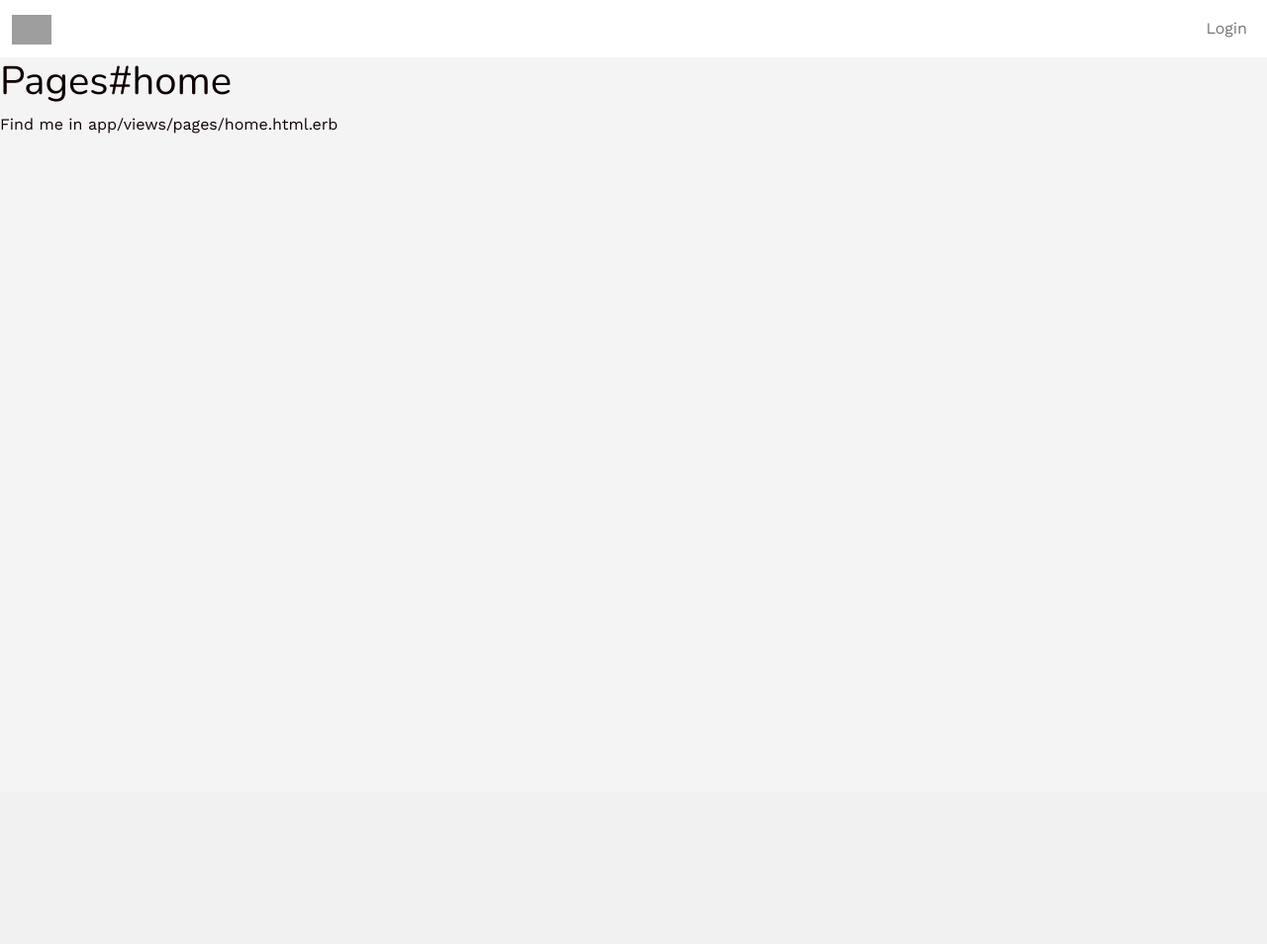
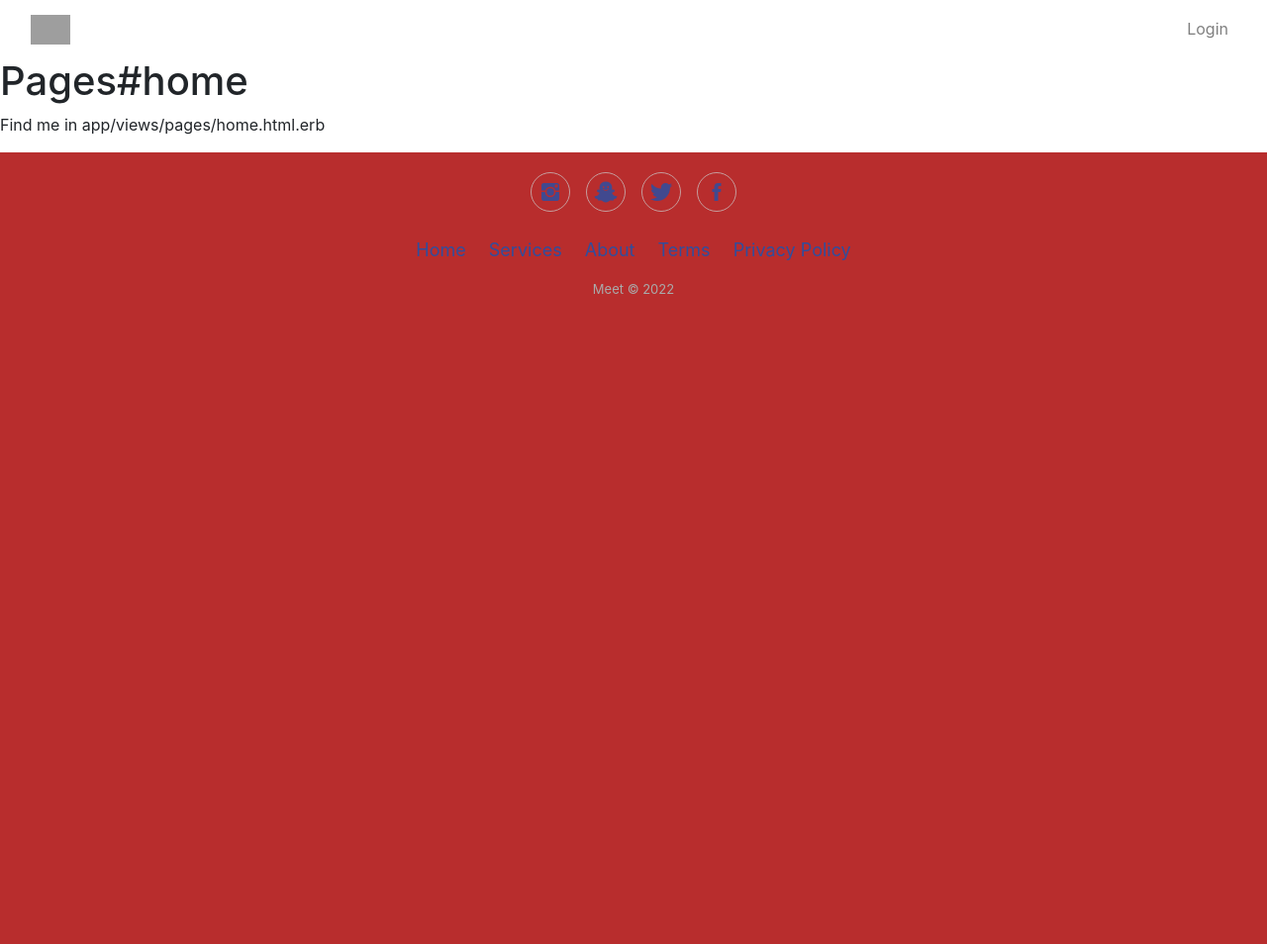
Before and after one commit to Ade2387/Meet-app, a Rails app: page / in a window 1280 px wide. Shown: the whole page at 99% size. Before the commit the page ends 135 px from the top, so only its background shows below. Run offline with Rails 7, Linux system fonts and the light colour scheme; style sheets or scripts are compiled from the project's sources; some libraries are stand-ins or nearby versions; grey boxes are pictures that could not be loaded.

Commit message:
saving changes and pulling master branch

```diff
--- /dev/null
+++ b/app/assets/stylesheets/components/_footer.scss
@@ -0,0 +1,61 @@
+.footer-basic {
+  padding:20px 0;
+  background-color:#b82d2d;
+  color:#0F56B9;
+  min-height: 100vh;
+  display: flex;
+  flex-direction: column;
+}
+
+.footer-basic ul {
+  padding:0;
+  list-style:none;
+  text-align:center;
+  font-size:18px;
+  line-height:1.6;
+}
+
+.footer-basic li {
+  padding:0 5px;
+}
+
+.footer-basic ul a {
+  color:inherit;
+  text-decoration:none;
+  opacity:0.8;
+}
+
+.footer-basic ul a:hover {
+  opacity:1;
+}
+
+.footer-basic .social {
+  text-align:center;
+  padding-bottom:25px;
+}
+
+.footer-basic .social > a {
+  font-size:24px;
+  width:40px;
+  height:40px;
+  line-height:40px;
+  display:inline-block;
+  text-align:center;
+  border-radius:50%;
+  border:1px solid #ccc;
+  margin:0 8px;
+  color:inherit;
+  opacity:0.7;
+}
+
+.footer-basic .social > a:hover {
+  opacity:1;
+}
+
+.footer-basic .copyright {
+  margin-top:15px;
+  text-align:center;
+  font-size:13px;
+  color:#aaa;
+  margin-bottom:0;
+}
--- a/app/assets/stylesheets/components/_index.scss
+++ b/app/assets/stylesheets/components/_index.scss
@@ -2,3 +2,4 @@
 @import "alert";
 @import "avatar";
 @import "navbar";
+@import "footer";
--- a/app/views/layouts/application.html.erb
+++ b/app/views/layouts/application.html.erb
@@ -10,6 +10,14 @@
     <%= stylesheet_link_tag 'application', media: 'all', 'data-turbolinks-track': 'reload' %>
 
     <%= javascript_pack_tag 'application', 'data-turbolinks-track': 'reload', defer: true %>
+        <meta charset="utf-8">
+    <meta name="viewport" content="width=device-width, initial-scale=1.0">
+    <title>Untitled</title>
+     <%# this is for the footer %>
+    <div>
+      <link rel="stylesheet" href="https://cdnjs.cloudflare.com/ajax/libs/twitter-bootstrap/4.1.3/css/bootstrap.min.css">
+      <link rel="stylesheet" href="https://cdnjs.cloudflare.com/ajax/libs/ionicons/2.0.1/css/ionicons.min.css">
+    </div>
   </head>
 
   <body>
@@ -17,5 +25,6 @@
     <%= render 'shared/flashes' %>
 
     <%= yield %>
+    <%= render 'shared/footer' %>
   </body>
 </html>
--- /dev/null
+++ b/app/views/shared/_footer.html.erb
@@ -0,0 +1,17 @@
+    <div class="footer-basic">
+        <footer>
+            <div class="social"><a href="#"><i class="icon ion-social-instagram"></i></a><a href="#"><i class="icon ion-social-snapchat"></i></a><a href="#"><i class="icon ion-social-twitter"></i></a><a href="#"><i class="icon ion-social-facebook"></i></a></div>
+            <ul class="list-inline">
+                <li class="list-inline-item"><a href="#">Home</a></li>
+                <li class="list-inline-item"><a href="#">Services</a></li>
+                <li class="list-inline-item"><a href="#">About</a></li>
+                <li class="list-inline-item"><a href="#">Terms</a></li>
+                <li class="list-inline-item"><a href="#">Privacy Policy</a></li>
+            </ul>
+            <p class="copyright">Meet © 2022</p>
+        </footer>
+    </div>
+
+</body>
+
+</html>
```
Also changed, not shown: Gemfile.lock.
